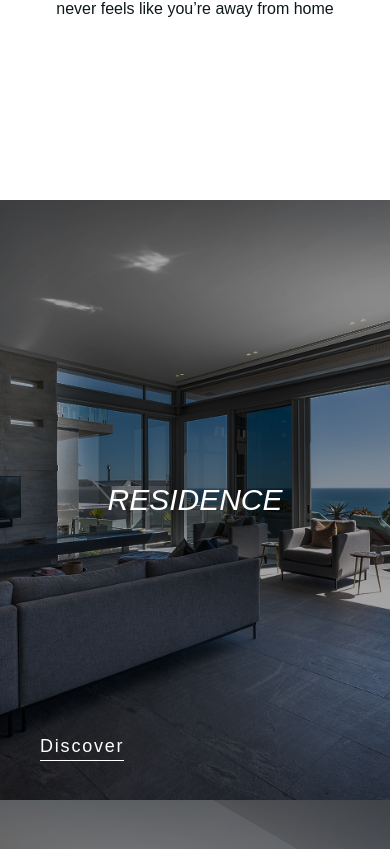
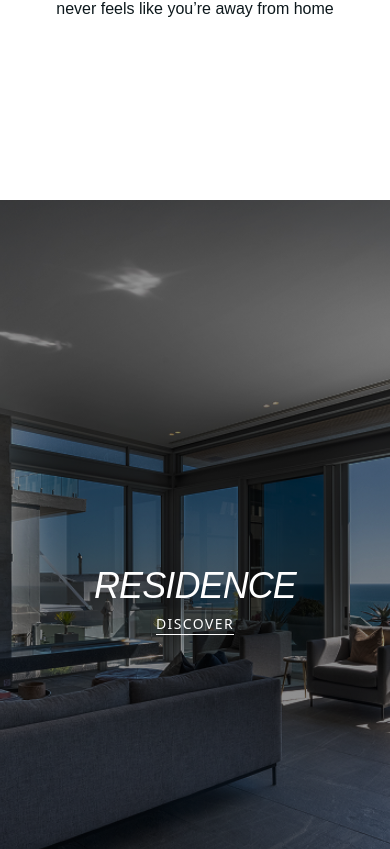
Before and after one commit to robiuzzaman4/lenana-house, a Next.js app: page / in a window 390 px wide. Shown: the part 1148-1997 px from the top of the page. Built offline with nearby package versions, Linux system fonts and the light colour scheme; a web font is replaced by a local one.

Commit message:
feat: add parallax gallery for mobile veiw

```diff
--- a/src/app/page.tsx
+++ b/src/app/page.tsx
@@ -3,13 +3,19 @@ import OurPartner from "@/components/pages/home/OurPartner";
 import InqureForm from "@/components/pages/home/InqureForm";
 import Hero from "@/components/pages/home/Hero";
 import Gallary from "@/components/pages/home/Gallary";
+import ParallaxGallery from "@/components/pages/home/ParallaxGallery";
 
 export default function HomePage() {
   return (
     <div className="flex flex-col min-h-screen">
       <Hero />
       <About />
-      <Gallary />
+      <div className="hidden lg:block">
+        <Gallary />
+      </div>
+      <div className="lg:hidden">
+        <ParallaxGallery />
+      </div>
       <OurPartner />
       <InqureForm />
     </div>
--- /dev/null
+++ b/src/components/CategoryMobileCard.tsx
@@ -0,0 +1,56 @@
+"use client";
+
+import React from "react";
+import Link from "next/link";
+
+import { cn } from "@/lib/utils";
+
+interface CategoryCardProps {
+  title: string;
+  image: string;
+  link: string;
+  className?: string;
+}
+
+const CategoryMobileCard: React.FC<CategoryCardProps> = ({
+  title,
+  image,
+  link,
+  className,
+}) => {
+  return (
+    <div
+      className={cn(
+        "relative overflow-hidden w-full group cursor-none h-[600px] lg:h-[730px] aspect-4/3",
+        className,
+      )}
+    >
+      <Link
+        href={link}
+        className="grid place-items-center w-full h-full relative overflow-hidden"
+        style={{
+          backgroundImage: `linear-gradient(rgba(0, 0, 0, 0.2), rgba(0, 0, 0, 0.2)), url(${image})`,
+          backgroundSize: "105%",
+          backgroundPosition: "center",
+          backgroundRepeat: "no-repeat",
+          transition:
+            "background-size 1000ms ease, background-image 500ms ease",
+        }}
+      >
+        {/* Title (Centered) */}
+        <div className="flex items-center justify-center text-white pointer-events-none">
+          <h3 className="text-3xl tracking-[0.5%] uppercase italic">{title}</h3>
+        </div>
+
+        {/* Discover Link (Bottom Left) */}
+        <div className="absolute bottom-10 left-10 text-white">
+          <span className="text-lg lg:text-[32px] tracking-widest border-b border-white pb-1 group-hover:opacity-70 transition-opacity">
+            Discover
+          </span>
+        </div>
+      </Link>
+    </div>
+  );
+};
+
+export default CategoryMobileCard;
--- a/src/components/pages/home/Gallary.tsx
+++ b/src/components/pages/home/Gallary.tsx
@@ -3,7 +3,7 @@ import CategoryCard from "@/components/CategoryCard";
 const Gallary = () => {
   return (
     <section className="">
-      <div className="space-y-8 w-full">
+      <div className="space-y-8 w-full overflow-hidden">
         {/* Residence and Rooms */}
         <div className="grid gap-0">
           <div className="grid lg:grid-cols-2">
@@ -11,13 +11,13 @@ const Gallary = () => {
               title="RESIDENCE"
               image="/images/home/residence.png"
               link="/residence"
-              className="lg:h-[1080px] aspect-4/3!"
+              className="lg:h-[1080px] lg:aspect-4/3!"
             />
             <CategoryCard
               title="ROOMS"
               image="/images/home/rooms.png"
               link="/rooms"
-              className="lg:h-[1080px] aspect-4/3!"
+              className="lg:h-[1080px] lg:aspect-4/3!"
             />
           </div>
           {/* Experience */}
@@ -30,7 +30,7 @@ const Gallary = () => {
           {/* Gallery */}
           <CategoryCard
             title="GALLERY"
-            image="/images/home/gellary.png"
+            image="/images/home/gallery.png"
             link="/gallery"
           />
         </div>
--- /dev/null
+++ b/src/components/pages/home/ParallaxGallery.tsx
@@ -0,0 +1,95 @@
+"use client";
+
+import React, { useRef } from "react";
+import { motion } from "framer-motion";
+import { cn } from "@/lib/utils";
+import Link from "next/link";
+
+interface CardProps {
+  i: number;
+  title: string;
+  link: string;
+  imageSrc: string;
+}
+
+const Card: React.FC<CardProps> = ({ i, title, link, imageSrc }) => {
+  const container = useRef(null);
+  return (
+    <div
+      ref={container}
+      className={cn("h-[800px] flex items-center justify-center sticky top-0", {
+        "border-t border-white": i !== 0,
+      })}
+    >
+      <motion.div className="flex flex-col relative h-[800px] w-full overflow-hidden origin-top">
+        {/* Background Image with Parallax */}
+        <motion.div
+          className="absolute inset-0 w-full h-full"
+          style={{
+            scale: 1,
+            backgroundImage: `linear-gradient(rgba(0, 0, 0, 0.3), rgba(0, 0, 0, 0.3)), url(${imageSrc})`,
+            backgroundSize: "cover",
+            backgroundPosition: "center",
+          }}
+        />
+
+        {/* Centered Content */}
+        <div className="absolute inset-0 flex flex-col items-center justify-center text-white px-6 z-10 space-y-2">
+          <h2 className="text-4xl md:text-6xl font-serif italic tracking-tight uppercase">
+            {title}
+          </h2>
+          <Link
+            href={link}
+            className="text-sm uppercase font-sans tracking-widest border-b border-white group-hover:opacity-70 transition-opacity"
+          >
+            Discover
+          </Link>
+        </div>
+      </motion.div>
+    </div>
+  );
+};
+
+const cards = [
+  {
+    title: "RESIDENCE",
+    link: "/residence",
+    imageSrc: "/images/home/residence.png",
+  },
+  {
+    title: "ROOMS",
+    link: "/rooms",
+    imageSrc: "/images/home/rooms.png",
+  },
+  {
+    title: "EXPERIENCE",
+    link: "/experience",
+    imageSrc: "/images/home/experience.png",
+  },
+  {
+    title: "GALLERY",
+    link: "/gallery",
+    imageSrc: "/images/home/gallery.png",
+  },
+];
+
+export default function ParallaxGallery() {
+  const container = useRef(null);
+  return (
+    <main ref={container}>
+      <section className="w-full">
+        {cards.map((card, i) => {
+          return (
+            <Card
+              key={`card_${i}`}
+              i={i}
+              title={card.title}
+              link={card.link}
+              imageSrc={card.imageSrc}
+            />
+          );
+        })}
+      </section>
+    </main>
+  );
+}
```
Also changed, not shown: public/images/home/gallery.png (renamed from public/images/home/gellary.png).
